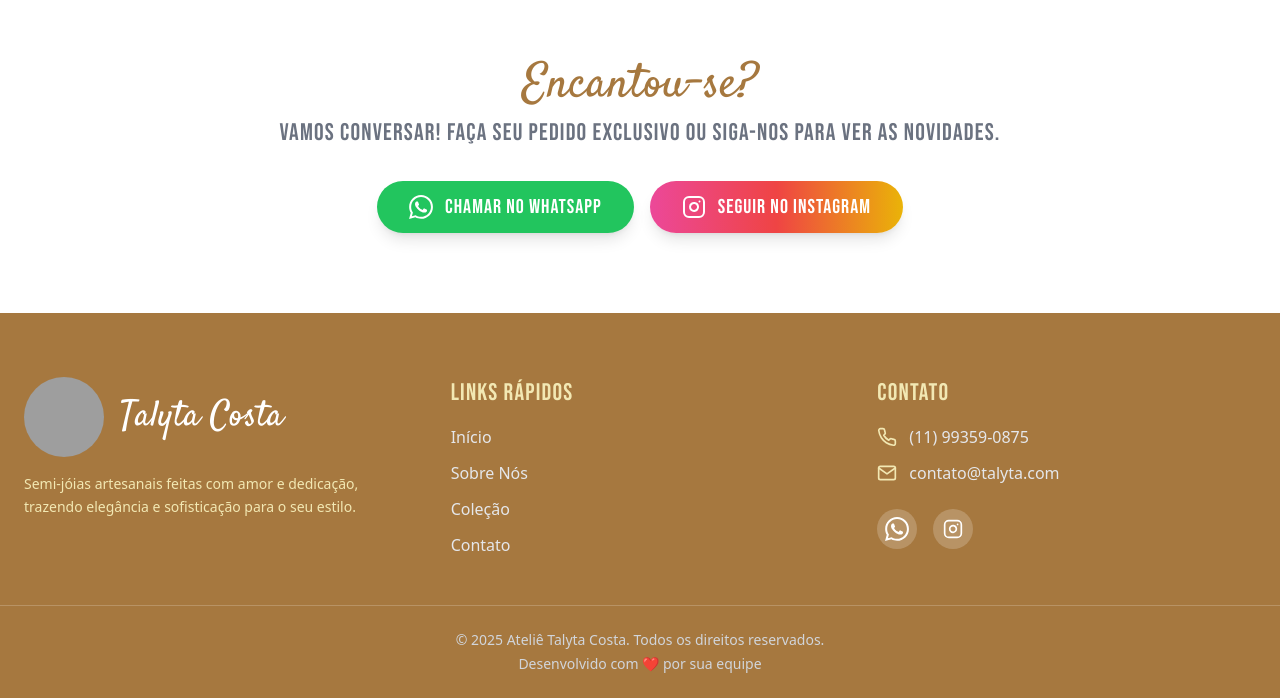
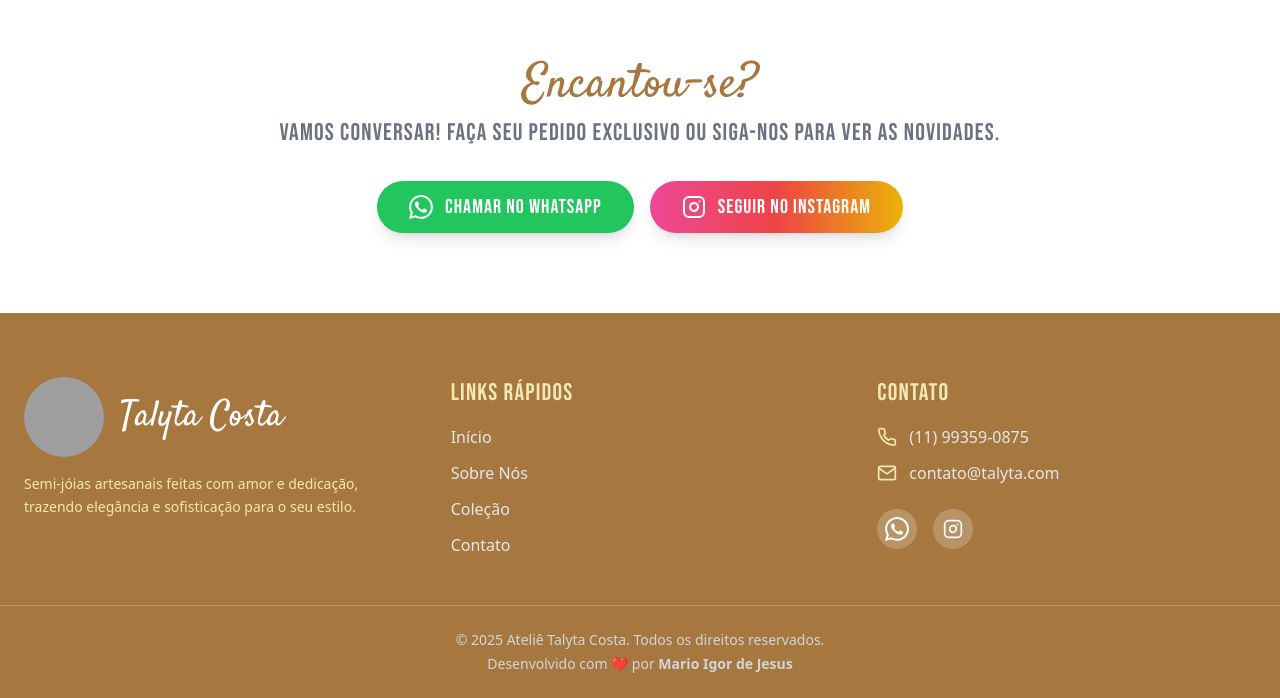
Before and after one commit to marioigor1982/Atelie_Talyta_Costa, a React (Vite) app: page / in a window 1280 px wide. Shown: the part 2555-3253 px from the top of the page. Built offline with nearby package versions, Linux system fonts and the light colour scheme; grey boxes are pictures that could not be loaded; a web font is replaced by a local one.

Commit message:
feat: Add new product images and update footer
Introduces new images for products in the constants file and updates the "Conjunto P" product to use a single, correct image. Additionally, the footer is updated to credit the developer.

```diff
--- a/components/Footer.tsx
+++ b/components/Footer.tsx
@@ -81,7 +81,17 @@ const Footer: React.FC<FooterProps> = ({ refs, onScrollTo }) => {
       </div>
       <div className="mt-12 border-t border-white/20 py-6 text-center text-sm text-gray-300">
         <p>&copy; {new Date().getFullYear()} Ateliê Talyta Costa. Todos os direitos reservados.</p>
-        <p className="mt-1">Desenvolvido com <span role="img" aria-label="heart">❤️</span> por sua equipe</p>
+        <p className="mt-1">
+          Desenvolvido com <span role="img" aria-label="heart">❤️</span> por{' '}
+          <a
+            href="https://www.instagram.com/marioigor_82/"
+            target="_blank"
+            rel="noopener noreferrer"
+            className="hover:text-white transition-colors duration-300 font-semibold"
+          >
+            Mario Igor de Jesus
+          </a>
+        </p>
       </div>
     </footer>
   );
--- a/components/Products.tsx
+++ b/components/Products.tsx
@@ -97,8 +97,7 @@ const categories: ProductCategory[] = [
     title: 'Conjunto P',
     description: ['Conjunto P (Verde azulado)', 'R$ 85,00'],
     galleryImages: [
-      'https://i.postimg.cc/L8Sdppf2/BASE-ACO-INIXIDAVEL-CORRENTE-BANHADA-OURO-2.jpg',
-      'https://www.youtube.com/shorts/8-jMGnZOe2U'
+      'https://i.postimg.cc/L8Sdppf2/BASE-ACO-INIXIDAVEL-CORRENTE-BANHADA-OURO-2.jpg'
     ],
     technicalDetails: 'Conjunto P (Verde azulado)\n\nDescrição técnica: Corrente veneziana banhada ouro 18k, 5 milésimos.\n\nPreço: R$ 85,00',
     whatsappIdentifier: 'Conjunto P',
--- a/constants.tsx
+++ b/constants.tsx
@@ -14,6 +14,13 @@ export const HERO_IMAGES = [
   'https://i.postimg.cc/Y9wf8nGM/Header-4.jpg',
   'https://i.postimg.cc/T2VH8mft/Produto40.jpg',
   'https://i.postimg.cc/tJpM8hD6/SLIDE-8.jpg',
+  'https://i.postimg.cc/kGfQ6TkK/CONJUNTO_GOTA_NEGRA_CORRENTE_BANHADA_OURO_4.jpg',
+  'https://i.postimg.cc/KvBnXrGs/BIJOIA_CONJUNTO_PP_FLOR_NATURAL_HOTENSIA_CORRENTE_BANHADA_OURO_2.jpg',
+  'https://i.postimg.cc/qqkg9n1K/BIJOIA_CONJUNTO_ORQUÍDEA_NATURAL_DESIDRATADA_CORRENTE_BANHADA_OURO_2.jpg',
+  'https://i.postimg.cc/YqXKNggv/BIJOIA_CONJUNTO_FLOR_NATURAL_HOTENSIA_CORRENTE_BANHADA_OURO_2.jpg',
+  'https://i.postimg.cc/RCDjptXB/BIJOIA_COLARES_FLOR_NATURAL_DESIDRATADA_CORRENTE_ESLATANO_11.jpg',
+  'https://i.postimg.cc/3J0zswcy/BIJOIA_COLARES_FLOR_NATURAL_DESIDRATADA_CORRENTE_ESLATANO_6.jpg',
+  'https://i.postimg.cc/L8Sdppf2/BASE_AÇO_INIXIDÁVEL_CORRENTE_BANHADA_OURO_2.jpg',
 ];
 
 export const InstagramIcon: React.FC<{ className?: string }> = ({ className }) => (
```
